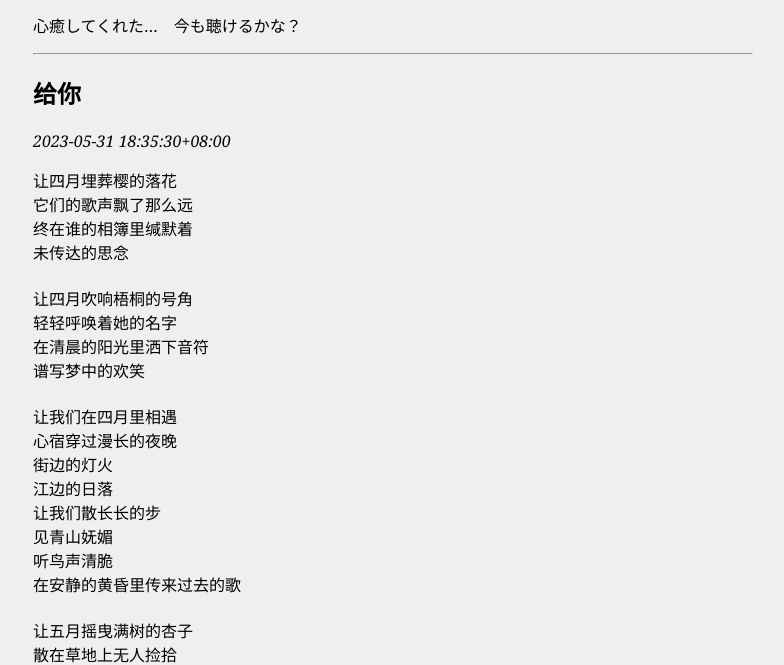
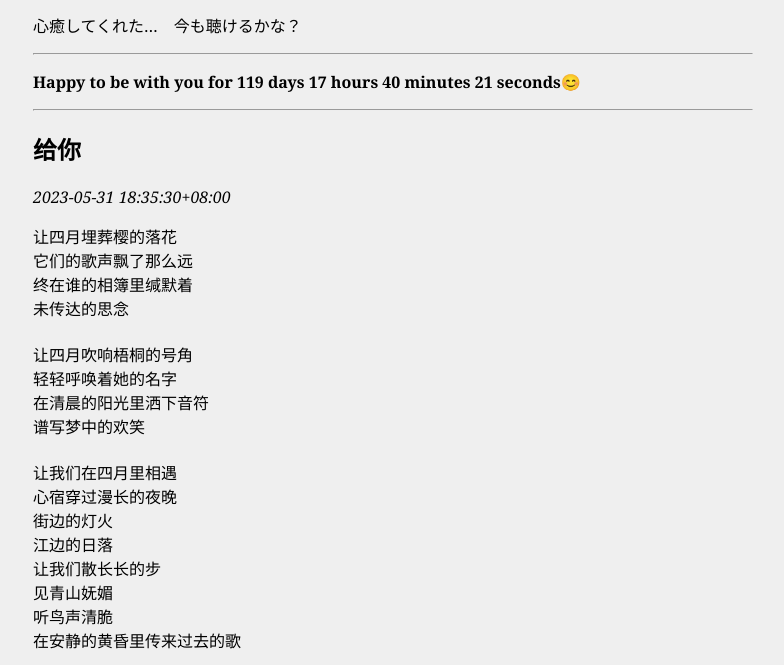
Before and after one commit to jubyshu/rosemary, a plain HTML site: page docs/index.html in a window 1280 px wide. Shown: the part 140-805 px from the top of the page, without its empty margins (247-1031 px from the left). Drawn offline with Linux system fonts and the light colour scheme.

Commit message:
new post

```diff
--- a/docs/index.html
+++ b/docs/index.html
@@ -17,6 +17,12 @@
       <p>レンガを敷いた坂道にある海沿いの店のピアノが　いつも</p>
       <p>心癒してくれた…　今も聴けるかな？</p>
       <hr>
+
+      <div>
+        <p><b>Happy to be with you for <span id="runtime"></span></b>😊</p>
+      </div>
+      <hr>
+
       <h2>给你</h2>
       <p><i>2023-05-31 18:35:30+08:00</i></p>
       <p>
@@ -77,5 +83,21 @@
         我祈望着永远<br>
       </p>
     </article>
+  <script>
+    document.addEventListener("DOMContentLoaded", function() {
+      let dateBegin = new Date("2023/05/20 22:00:00");
+      let dateEnd = new Date();
+      let diffTime = dateEnd.getTime() - dateBegin.getTime();
+      let dayDiff = Math.floor(diffTime / (24*60*60*1000));
+      let a = diffTime % (24*60*60*1000);
+      let hourDiff = Math.floor(a / (60*60*1000));
+      let b = a % (60*60*1000);
+      let minuteDiff = Math.floor(b / (60*1000));
+      let c = b % (60*1000);
+      let secondDiff = Math.round(c / 1000);
+      let timeDiff = dayDiff + " days " + hourDiff + " hours " + minuteDiff + " minutes " + secondDiff + " seconds";
+      document.querySelector('#runtime').innerHTML = timeDiff;
+    });
+  </script>
   </body>
 </html>
```
